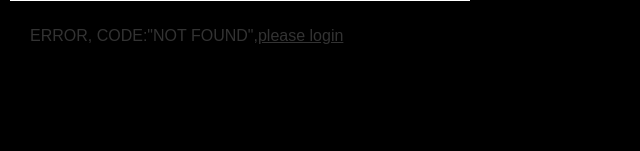
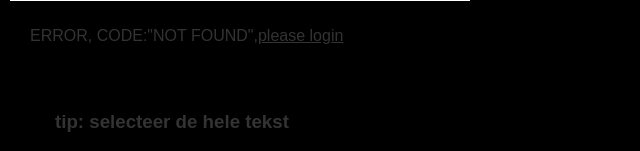
Before and after one commit to merijnkoppes/crimescene, a PHP site: page /artikel1.php in a window 1280 px wide. Shown: the part 897-1048 px from the top of the page, without its empty margins (0-640 px from the left). Before the commit the page ends 941 px from the top, so only its background shows below. Run offline with PHP 8.4, Linux system fonts and the light colour scheme.

Commit message:
puzzel done

```diff
--- a/artikel1.php
+++ b/artikel1.php
@@ -15,7 +15,7 @@
   <main>
   <section id="section1">
       <h2>The Rise of Cybercrime: How Detectives are Keeping Up with the Times</h2>
-      <p>As the world becomes increasingly digitized, so does crime. From identity theft to hacking and fraud, cybercrime is on the rise, and it's putting detectives to the test.<a class="hidden">wachtwoord</a>
+      <p>As the world becomes increasingly digitized, so does crime. From identity theft to hacking and fraud, cybercrime is on the rise, and it's putting detectives to the test.<a class="hidden">iyj7LKj</a>
         <br>
         "Cybercrime is one of the biggest threats to society today," says Detective John Smith of the cybercrime division of the police department. "It's a constant battle to stay ahead of the criminals."
 <br>
@@ -30,5 +30,6 @@ To keep up with the ever-evolving world of cybercrime, detectives must continual
     </section>
   </main>
   <?php include ("includes/foot.php")?>
+  <h3 id = "hint1"> tip: selecteer de hele tekst</h3>
 </body>
 </html>
--- a/css/main.css
+++ b/css/main.css
@@ -159,3 +159,8 @@ footer {
 .hidden {
     color: #fff;
 }
+#hint1{
+    margin-top: 100px;
+    color:#333;
+    margin-left: 55px;
+}
--- a/includes/loginvalidate.php
+++ b/includes/loginvalidate.php
@@ -2,7 +2,7 @@
     session_start();
 
     if($_SERVER['REQUEST_METHOD'] == 'POST') {
-        if($_POST['username'] == "billy" && $_POST['password'] == "janssen") {
+        if($_POST['username'] == "billy" && $_POST['password'] == "iyj7LKj") {
             header("Location:../ingelogd.php");
             return;
         }
--- a/login.php
+++ b/login.php
@@ -16,7 +16,7 @@
     <div class="contentblok">
         <form name="form" id="login" action="includes/loginvalidate.php" method="POST">
             <P id="losse-tekst">Vul de gebruikersnaam in van het account</P>
-            <input type="text" name="username" placeholder="gebruikersnaam">
+            <input type="text" name="username"value = "detective" placeholder="gebruikersnaam">
             <p id="losse-tekst">Vul het wacthwoord in van het account</p>
             <input type="password" name="password" placeholder="wachtwoord">
             <input type="submit" value="submit" name="submit">
```
